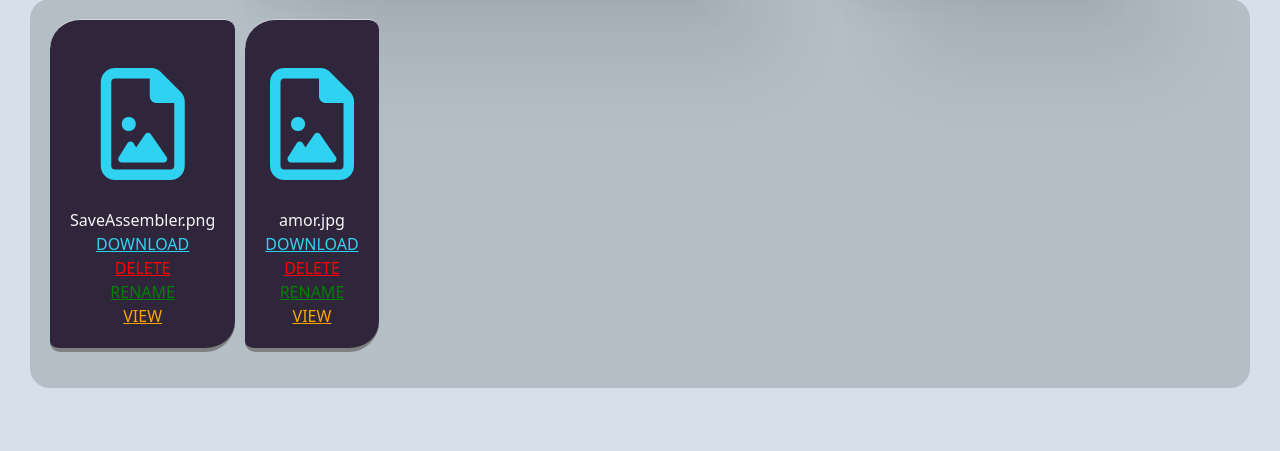
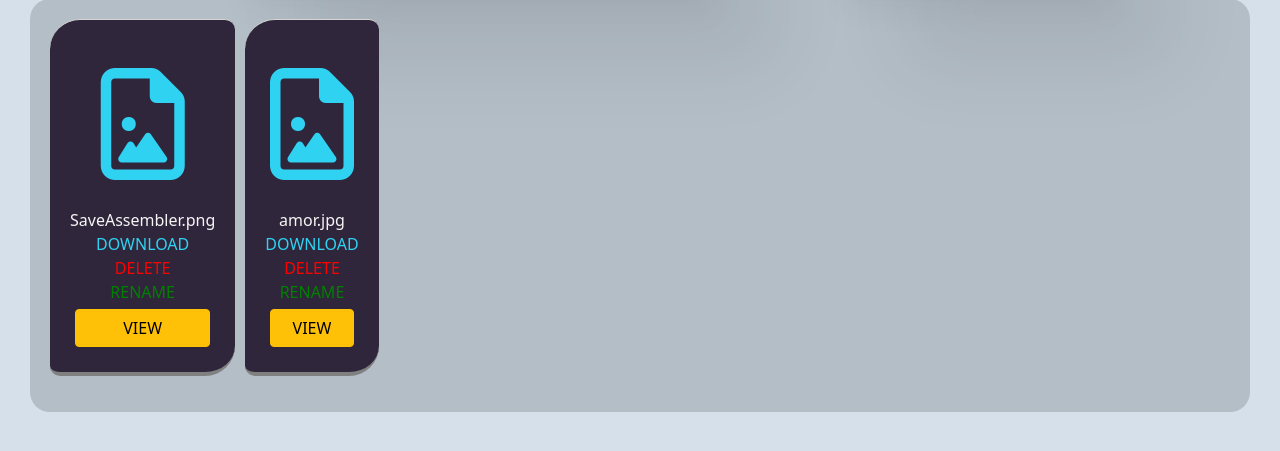
Before and after one commit to marcelbbarreiro/FileManager, a PHP site: page / in a window 1280 px wide. Shown: the part 266-717 px from the top of the page. Run offline with PHP 8.4, Linux system fonts and the light colour scheme; data that the repository does not hold is empty; some libraries are stand-ins or nearby versions.

Commit message:
feat: add css styles

```diff
--- a/css/main.css
+++ b/css/main.css
@@ -102,3 +102,12 @@ body {
     display: flex;
     justify-content: space-evenly;
 }
+
+.btn-width {
+    width: -webkit-fill-available;
+    margin: 5px;
+}
+
+a {
+    text-decoration: none;
+}
--- a/index.php
+++ b/index.php
@@ -35,6 +35,7 @@ for ($a = 2; $a < count($files); $a++)
 {
 ?>
 
+    <div class="buttons">
     <p class="files">
     <a href="./uploads/<?php echo $files[$a];?>"view = "<?php echo $files[$a];?>"target="_blank" style="color:#30d2f2;">
         </a>
@@ -49,10 +50,13 @@ for ($a = 2; $a < count($files); $a++)
         <a href="rename.php?rename/" style="color:green;" data-bs-toggle="modal" data-bs-target="#exampleModal">
         RENAME
         </a>
-        <a href="./uploads/<?php echo $files[$a];?> "style="color:orange;">
+
+        <button type="button" class="btn btn-warning btn-width">
+        <a href="./uploads/<?php echo $files[$a];?> "target="_blank" style="color:black;">
         VIEW
-        </a>
+        </a></button>
         </p>
+        </div>
         <!-- Modal -->
 <div class="modal fade" id="exampleModal" tabindex="-1" aria-labelledby="exampleModalLabel" aria-hidden="true">
   <div class="modal-dialog">
```
